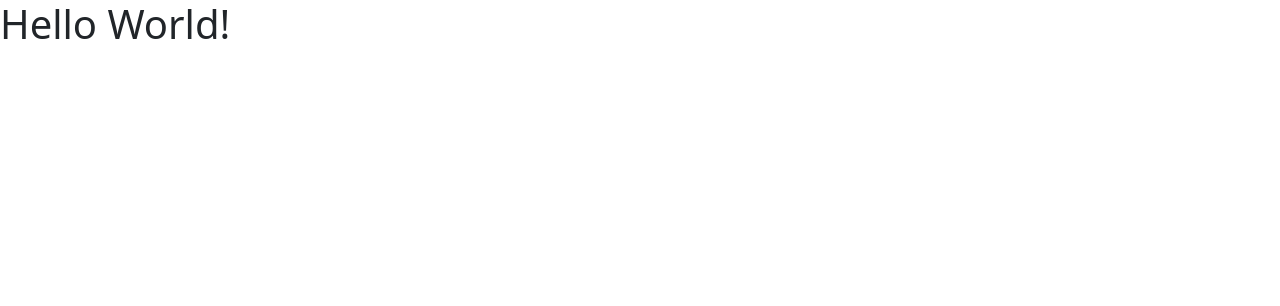
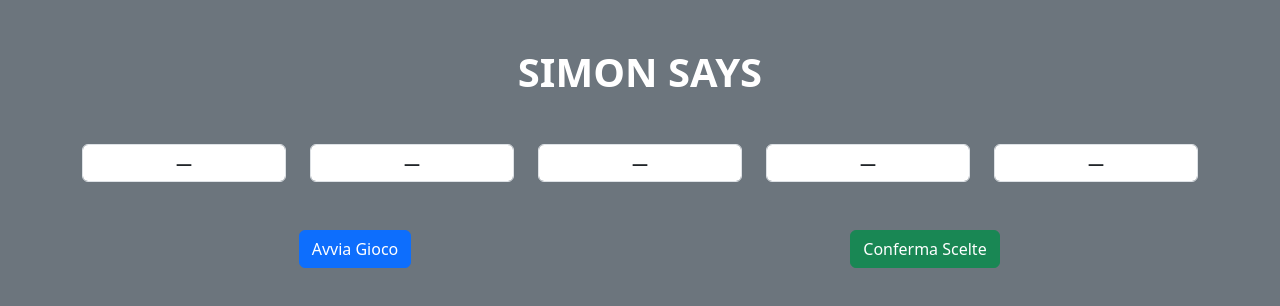
Before and after one commit to MarcoProstamo/js-simon, a plain HTML site: page index.html in a window 1280 px wide. Drawn offline with nearby package versions, Linux system fonts and the light colour scheme.

Commit message:
Feat → HTML Structure

```diff
--- a/index.html
+++ b/index.html
@@ -3,7 +3,7 @@
   <head>
     <meta charset="UTF-8" />
     <meta name="viewport" content="width=device-width, initial-scale=1.0" />
-    <title>Nome Esercizio</title>
+    <title>Simon Says</title>
 
     <!-- Bootstrap CSS -->
     <link
@@ -25,8 +25,64 @@
     <link rel="stylesheet" href="./css/style.css" />
   </head>
 
-  <body>
-    <h1>Hello World!</h1>
+  <body class="text-bg-secondary">
+    <div class="container mt-5">
+      <h1 class="text-center fw-semibold mb-5 text-uppercase">Simon Says</h1>
+      <div class="row row-cols-5 mb-5">
+        <div class="text-center">
+          <input
+            type="text"
+            class="form-control text-center fw-semibold"
+            id="numberOne"
+            value="&mdash;"
+          />
+        </div>
+        <div>
+          <input
+            type="text"
+            class="form-control text-center fw-semibold"
+            id="numberTwo"
+            value="&mdash;"
+          />
+        </div>
+        <div>
+          <input
+            type="text"
+            class="form-control text-center fw-semibold"
+            id="numberThree"
+            value="&mdash;"
+          />
+        </div>
+        <div>
+          <input
+            type="text"
+            class="form-control text-center fw-semibold"
+            id="numberFour"
+            value="&mdash;"
+          />
+        </div>
+        <div>
+          <input
+            type="text"
+            class="form-control text-center fw-semibold"
+            id="numberFive"
+            value="&mdash;"
+          />
+        </div>
+      </div>
+      <div class="row row-cols-2 text-center">
+        <div>
+          <button type="button" class="btn btn-primary" id="startGame">
+            Avvia Gioco
+          </button>
+        </div>
+        <div>
+          <button type="button" class="btn btn-success" id="submitChoices">
+            Conferma Scelte
+          </button>
+        </div>
+      </div>
+    </div>
 
     <!-- Bootstrap JS -->
     <script src="https://cdn.jsdelivr.net/npm/bootstrap@5.3.3/dist/js/bootstrap.bundle.min.js"></script>
```
